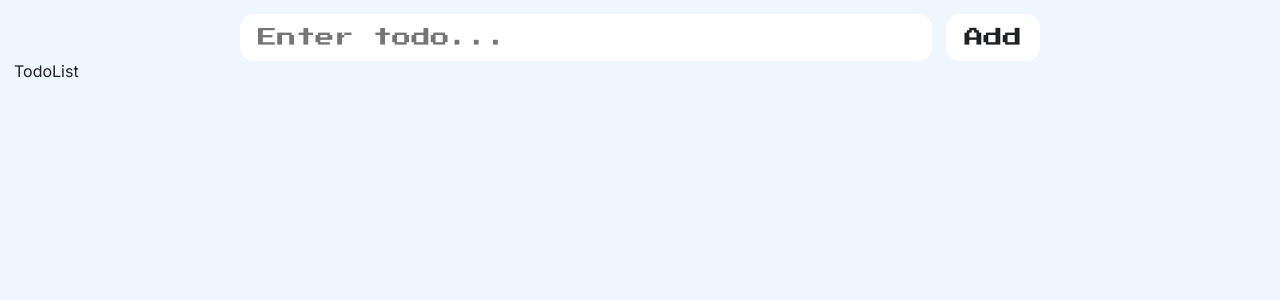
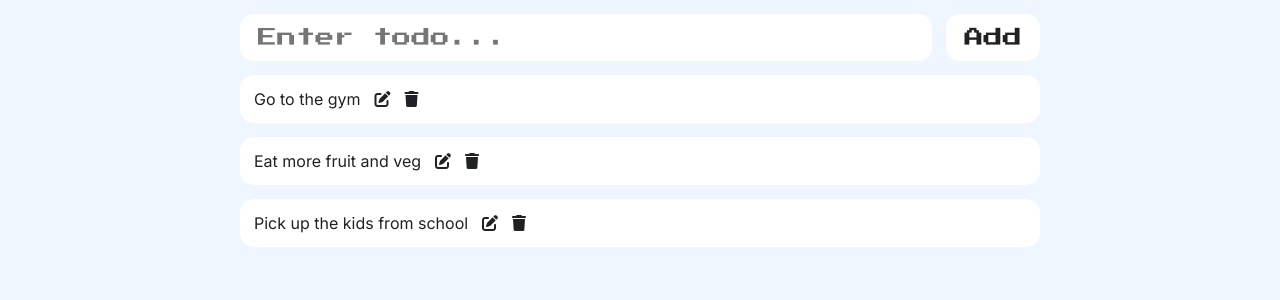
Before and after one commit to jamesgfield/todolist, a React (Vite) app: page / in a window 1280 px wide. Shown: the top 300 px of the page. Built offline with nearby package versions, Linux system fonts and the light colour scheme.

Commit message:
Create stateful variable todos

```diff
--- a/src/App.jsx
+++ b/src/App.jsx
@@ -1,13 +1,20 @@
+import { useState } from "react"
 import TodoInput from "./components/TodoInput"
 import TodoList from "./components/TodoList"
 
 function App() {
+  // creating stateful variable to interact with
+  const [todos, setTodos] = useState([
+    'Go to the gym',
+    'Eat more fruit and veg',
+    'Pick up the kids from school'
+  ])
 
   return (
-    <main>
+    <>
       <TodoInput />
-      <TodoList />
-    </main>
+      <TodoList todos={todos} />
+    </>
   )
 }
 
--- a/src/components/TodoCard.jsx
+++ b/src/components/TodoCard.jsx
@@ -1,7 +1,14 @@
 import React from 'react'
 
-export default function TodoCard() {
+export default function TodoCard(props) {
+    const { children } = props
   return (
-    <div>TodoCard</div>
+    <li className='todoItem'>
+        <div className='actionsContainer'>
+            {children}
+            <i className="fa-solid fa-pen-to-square"></i>
+            <i className="fa-solid fa-trash"></i>
+        </div>
+    </li>
   )
 }
--- a/src/components/TodoList.jsx
+++ b/src/components/TodoList.jsx
@@ -1,7 +1,19 @@
 import React from 'react'
+import TodoCard from './TodoCard'
 
-export default function TodoList() {
-  return (
-    <div>TodoList</div>
-  )
+export default function TodoList(props) {
+    const { todos } = props
+
+    return (
+        <ul className='main'>
+            {todos.map((todo, todoIndex) => {
+                return (
+                    <TodoCard key={todoIndex}>
+                        <p>{todo}</p>
+                    </TodoCard>
+                )
+            })}
+
+        </ul>
+    )
 }
```
